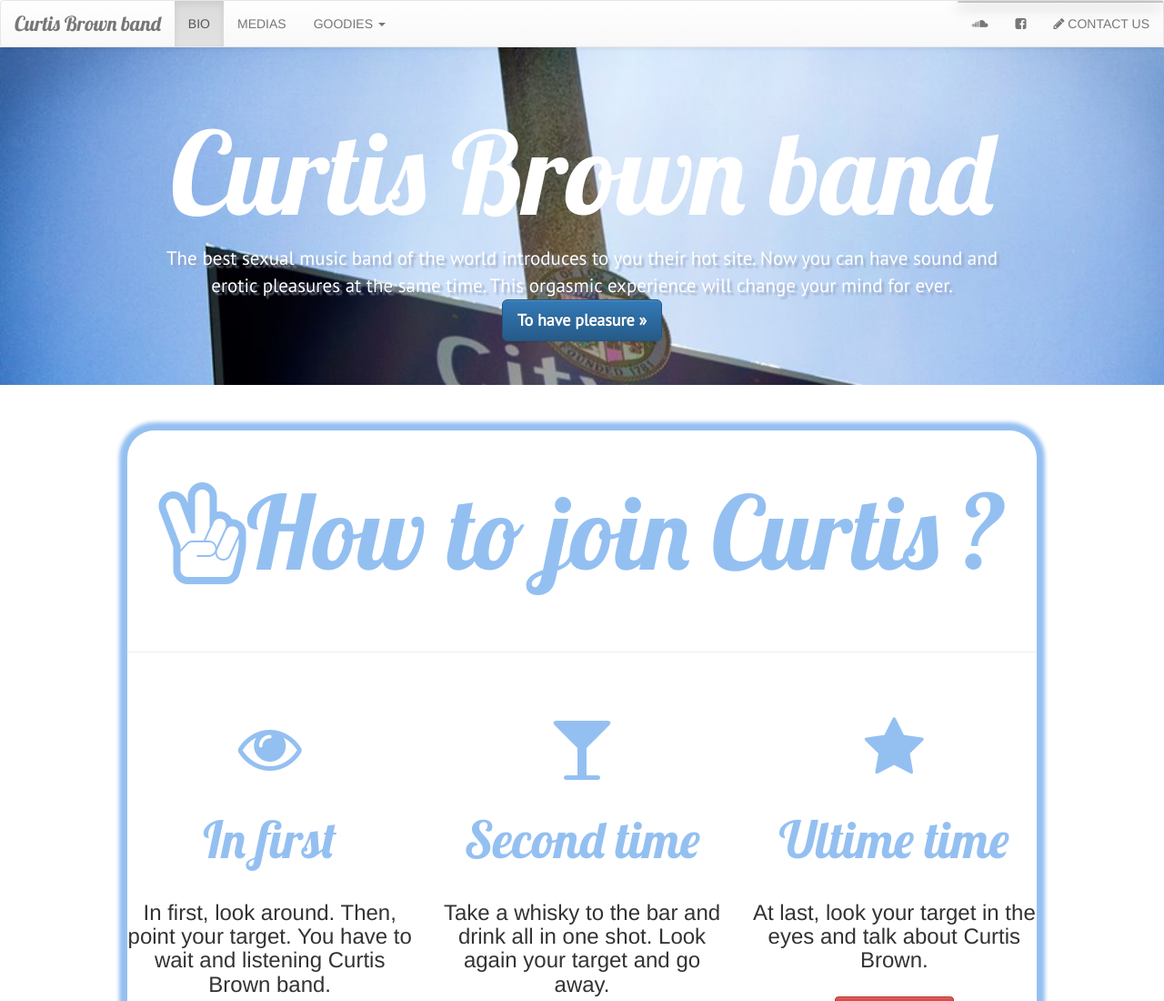
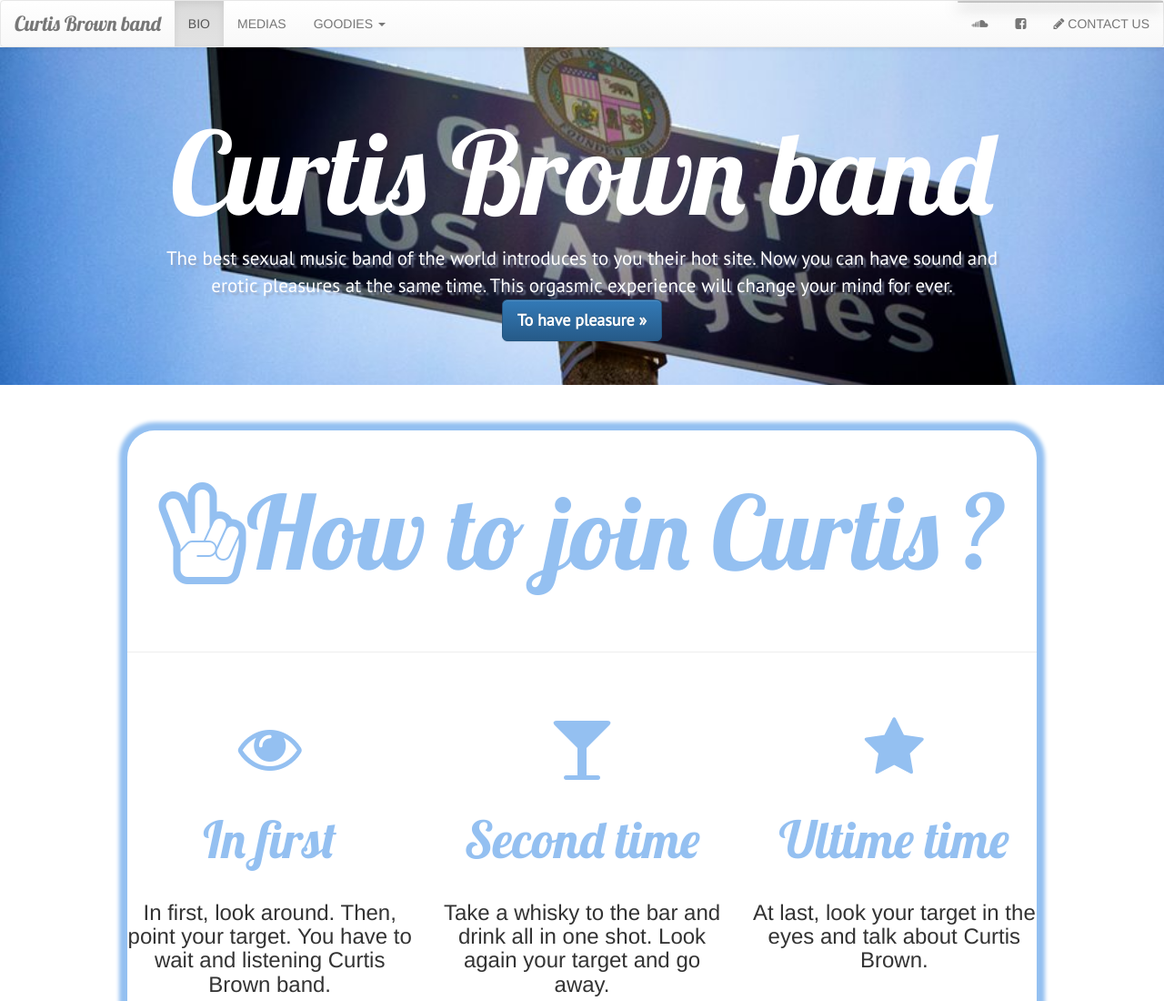
Before and after one commit to tipyaf/curtisB, a plain HTML site: page index.html in a window 1280 px wide. Shown: the top 1100 px of the page at 91% size. Drawn offline with nearby package versions, Linux system fonts and the light colour scheme.

Commit message:
fix footer + vh home

```diff
--- a/index.html
+++ b/index.html
@@ -202,7 +202,7 @@
           <div class="col-xs-12 col-sm-12 col-md-4 col-lg-4">
             <span><i class="fa fa-star fa-5x"></i></span>
             <h2>Ultime time</h2>
-            <h3>At last, look your target in the eyes and talk about Curtis Brown.</h3>
+            <h3>At last, look your target in the eyes and talk about Curtis Brown.</h3><br>
 
 
               <button type="button" class="btn btn-danger" data-toggle="modal" data-target="#myModalFuck">
--- a/style.css
+++ b/style.css
@@ -46,9 +46,12 @@ p{
   padding-right: 10%;
 }
 #home .jumbotron {
-  width: 100%;
   background-image: url("images/fond3.jpg");
   background-size: cover;
+  background-attachment: fixed;
+  background-position: 0;
+
+
 
 }
 #home-button {
@@ -117,6 +120,8 @@ footer{
   padding-top: 1%;
   display: inline-flex;
   justify-content: space-around;
+  margin-left: auto;
+  margin-right: auto;
 }
 .social-foot li, .social-foot a {
   list-style-type: none;
```
